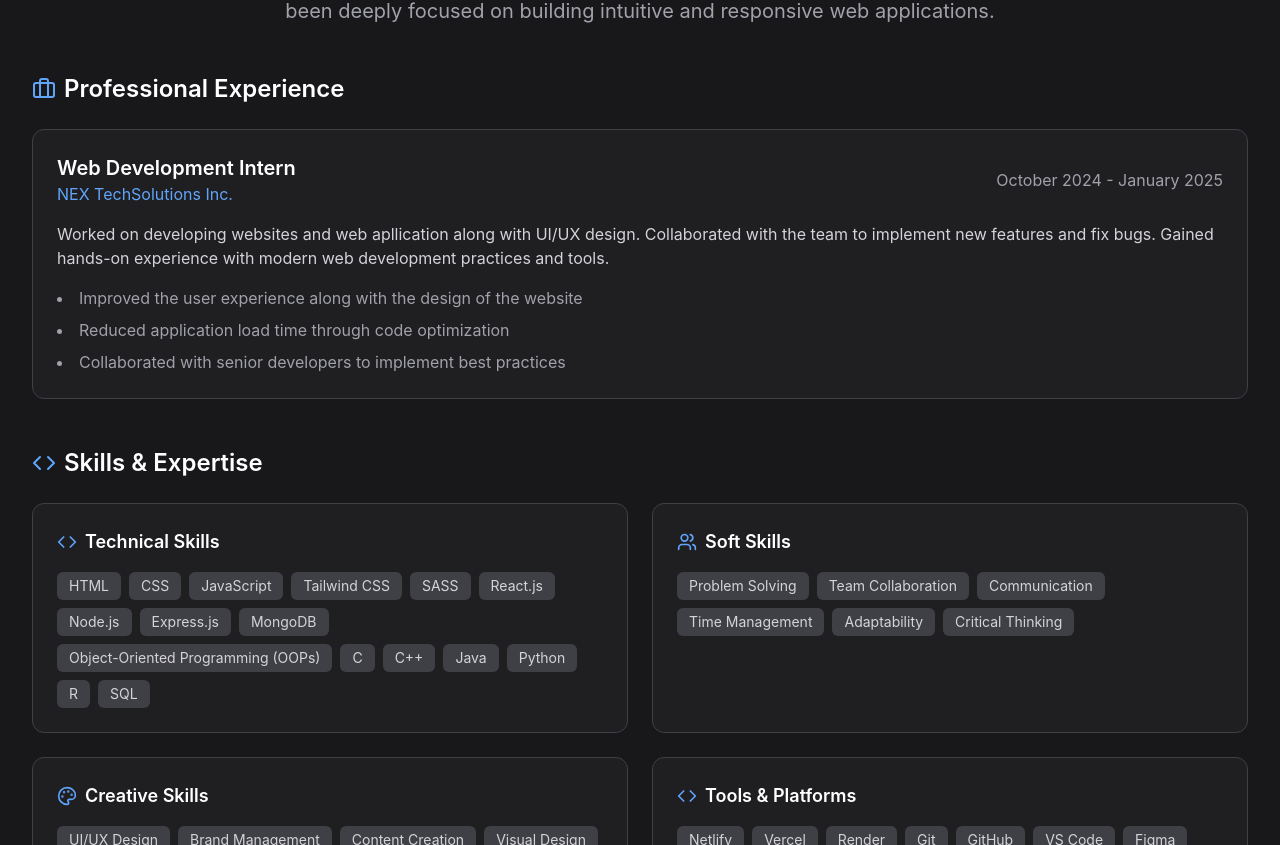
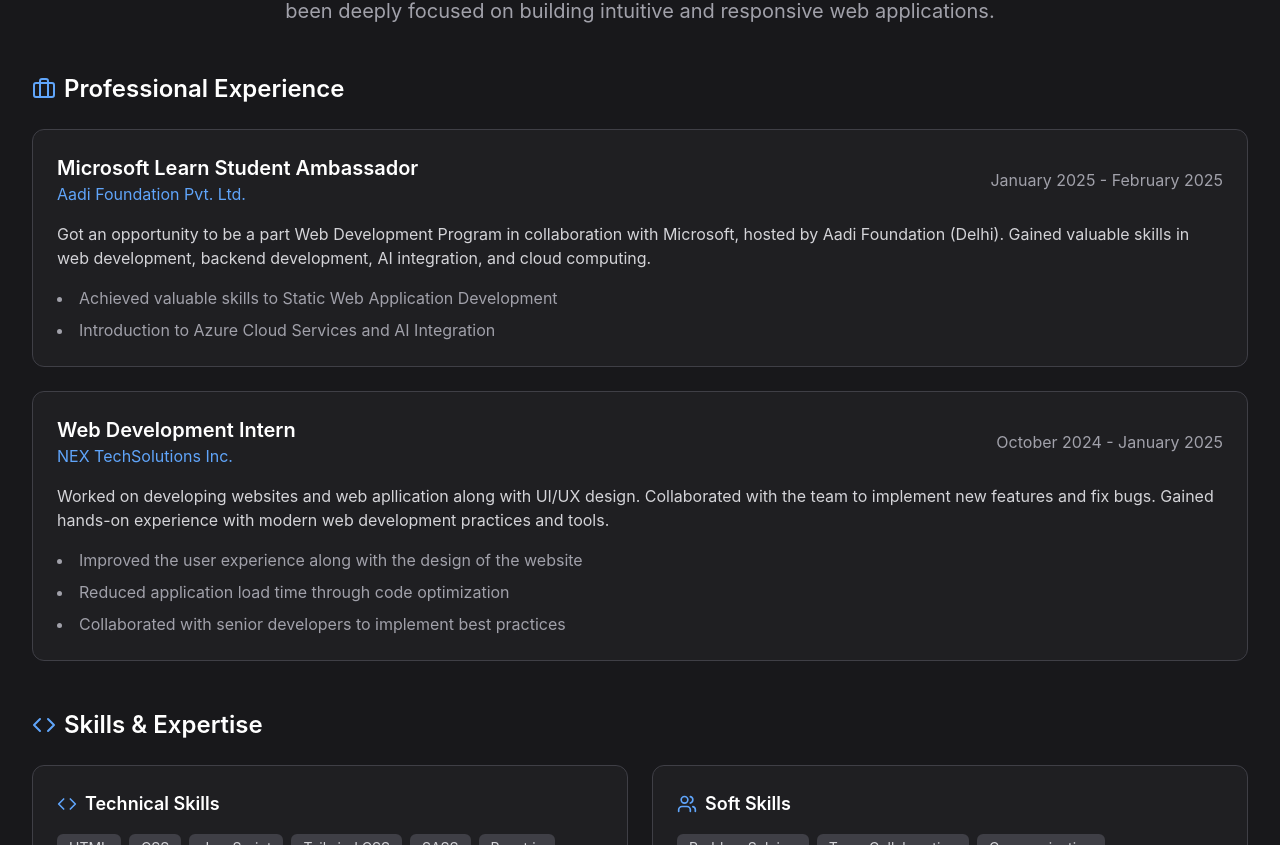
Before and after one commit to devjasani79/DevJ-Portfolio, a React (Vite) app: page / in a window 1280 px wide. Shown: the part 1059-1904 px from the top of the page. Built offline with nearby package versions, Linux system fonts and the light colour scheme.

Commit message:
Organised Nav and Popultated Experience

```diff
--- a/src/components/About/About.tsx
+++ b/src/components/About/About.tsx
@@ -52,6 +52,16 @@
 
 const experiences = [
   {
+    role: "Microsoft Learn Student Ambassador",
+    company: "Aadi Foundation Pvt. Ltd.",
+    duration: "January 2025 - February 2025",
+    description: "Got an opportunity to be a part Web Development Program in collaboration with Microsoft, hosted by Aadi Foundation (Delhi). Gained valuable skills in web development, backend development, AI integration, and cloud computing.",
+    achievements: [
+      "Achieved valuable skills to Static Web Application Development",
+      "Introduction to Azure Cloud Services and AI Integration"
+    ],
+  },
+  {
     role: "Web Development Intern",
     company: "NEX TechSolutions Inc.",
     duration: "October 2024 - January 2025",
@@ -61,7 +71,8 @@
       "Reduced application load time through code optimization",
       "Collaborated with senior developers to implement best practices"
     ]
-  }
+  },
+
 ];
 
 const About = () => {
--- a/src/components/Layout/Navbar.tsx
+++ b/src/components/Layout/Navbar.tsx
@@ -5,7 +5,6 @@
 const navItems = [
   { name: 'Home', href: '#home' },
   { name: 'About', href: '#about' },
-  { name: 'Skills', href: '#skills' },
   { name: 'Projects', href: '#projects' },
   { name: 'Creative', href: '#creative' },
   { name: 'Contact', href: '#contact' },
```
